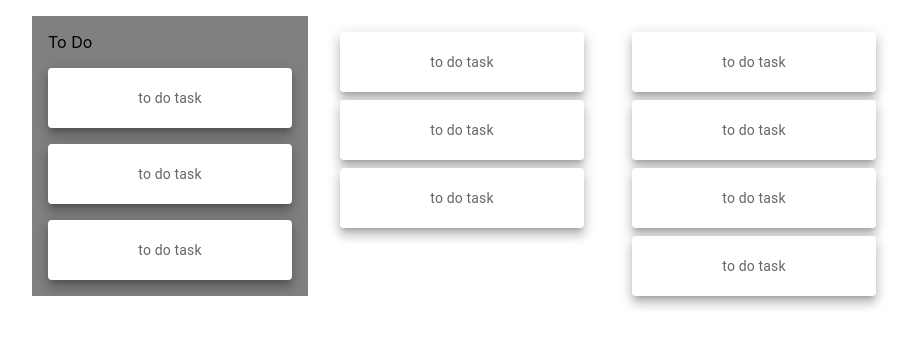
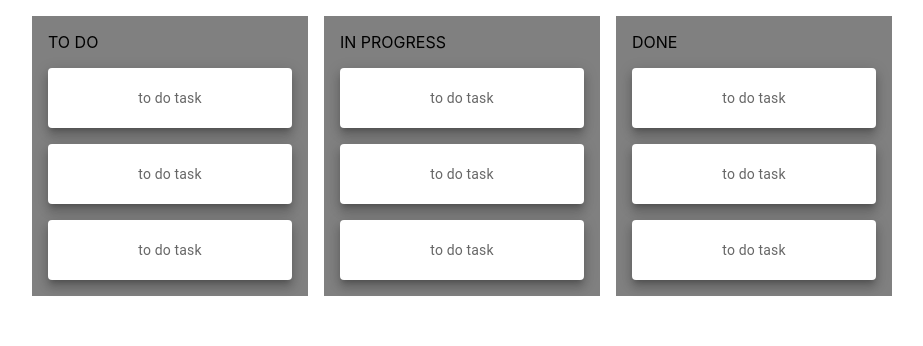
Before and after one commit to apmfree78/trello-clone, a React (Create React App) app: page / in a window 1280 px wide. Shown: the top 346 px of the page, without its empty margins (178-1101 px from the left). Built offline with nearby package versions, Linux system fonts and the light colour scheme.

Commit message:
create TaskColumn component to hold each Trello Board

```diff
--- a/src/App.tsx
+++ b/src/App.tsx
@@ -1,5 +1,6 @@
 import { useState } from 'react';
 import { Grid, Container } from '@mui/material';
+import TaskColumn from './components/TaskColumn';
 import Paper from '@mui/material/Paper';
 import Box from '@mui/material/Box';
 import { createTheme, ThemeProvider, styled } from '@mui/material/styles';
@@ -26,54 +27,13 @@ const App: React.FC = () => {
           alignItems='flex-start'
           spacing={2}>
           <Grid item xs={6} sm={4} md={3}>
-            <Box
-              sx={{
-                p: 2,
-                bgcolor: 'gray',
-                border: '1px',
-                display: 'grid',
-                gridTemplateColumns: { md: '1fr' },
-                gap: 2,
-              }}>
-              To Do
-              {[0, 1, 2].map((elevation) => (
-                <Item key={elevation} elevation={8}>
-                  {`to do task`}
-                </Item>
-              ))}
-            </Box>
+            <TaskColumn catagory='TO DO' />
           </Grid>
           <Grid item xs={6} sm={4} md={3}>
-            <Box
-              sx={{
-                p: 2,
-                bgcolor: 'background.default',
-                display: 'grid',
-                gridTemplateColumns: { md: '1fr' },
-                gap: 1,
-              }}>
-              {[0, 1, 2].map((elevation) => (
-                <Item key={elevation} elevation={8}>
-                  {`to do task`}
-                </Item>
-              ))}
-            </Box>
+            <TaskColumn catagory='IN PROGRESS' />
           </Grid>
           <Grid item xs={6} sm={4} md={3}>
-            <Box
-              sx={{
-                p: 2,
-                bgcolor: 'background.default',
-                display: 'grid',
-                gridTemplateColumns: { md: '1fr' },
-                gap: 1,
-              }}>
-              {[0, 1, 2, 4].map((elevation) => (
-                <Item key={elevation} elevation={8}>
-                  {`to do task`}
-                </Item>
-              ))}
-            </Box>
+            <TaskColumn catagory='DONE' />
           </Grid>
         </Grid>
       </ThemeProvider>
--- /dev/null
+++ b/src/components/TaskColumn.tsx
@@ -0,0 +1,46 @@
+import Paper from '@mui/material/Paper';
+import Box from '@mui/material/Box';
+import { createTheme, ThemeProvider, styled } from '@mui/material/styles';
+
+// this component holds a Trello column, in our case
+// it will be either TODO , IN-PROGRESS, or DONE columns
+// the column category (TODO , IN-PROGRESS, or DONE) and
+// task data will be passed as props to this component
+
+interface Props {
+  catagory: string;
+}
+
+const Item = styled(Paper)(({ theme }) => ({
+  ...theme.typography.body2,
+  textAlign: 'center',
+  color: theme.palette.text.secondary,
+  height: 60,
+  lineHeight: '60px',
+}));
+
+const darkTheme = createTheme({ palette: { mode: 'dark' } });
+const lightTheme = createTheme({ palette: { mode: 'light' } });
+
+const TaskColumn: React.FC<Props> = ({ catagory }) => {
+  return (
+    <Box
+      sx={{
+        p: 2,
+        bgcolor: 'gray',
+        border: '1px',
+        display: 'grid',
+        gridTemplateColumns: { md: '1fr' },
+        gap: 2,
+      }}>
+      {catagory}
+      {[0, 1, 2].map((elevation) => (
+        <Item key={elevation} elevation={8}>
+          {`to do task`}
+        </Item>
+      ))}
+    </Box>
+  );
+};
+
+export default TaskColumn;
```
Also changed, not shown: src/lib/todoData.ts (+7 -1 lines).
